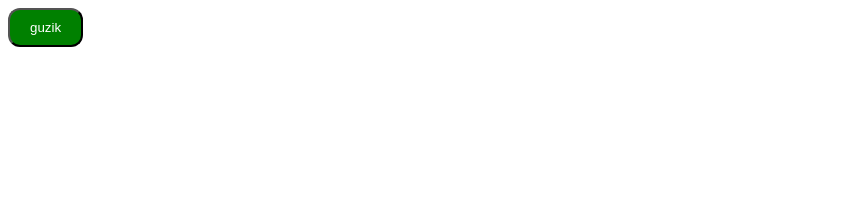
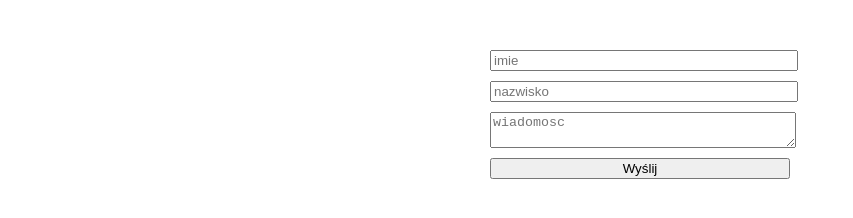
Before and after one commit to BartlomiejSokalski/OdZera, a plain HTML site: page index.html in a window 1280 px wide. Shown: the whole page, without its empty margins (0-853 px from the left). Drawn offline with Linux system fonts and the light colour scheme.

Commit message:
dzien1 zadanie3

```diff
--- a/index.html
+++ b/index.html
@@ -7,6 +7,14 @@
     <title>Document</title>
   </head>
   <body>
-    <button id="btn">guzik</button>
+    <form>
+      <label for="name"></label>
+      <input type="text" name="imie" id="name" placeholder="imie" />
+      <label for="surrname"></label>
+      <input type="text" name="nazwisko" id="surrname" placeholder="nazwisko" />
+      <label for="text"></label>
+      <textarea name="tekst" id="text" placeholder="wiadomosc"></textarea>
+      <button type="submit">Wyślij</button>
+    </form>
   </body>
 </html>
--- a/style.css
+++ b/style.css
@@ -1,6 +1,15 @@
-#btn {
-  background-color: green;
-  color: white;
-  padding: 10px 20px;
-  border-radius: 12px;
+form {
+  width: 300px;
+  height: auto;
+  margin: 50px auto;
 }
+input {
+  margin: 10px;
+}
+input,
+textarea,
+button {
+  display: block;
+  width: 100%;
+  margin: 10px 0;
+}
```
